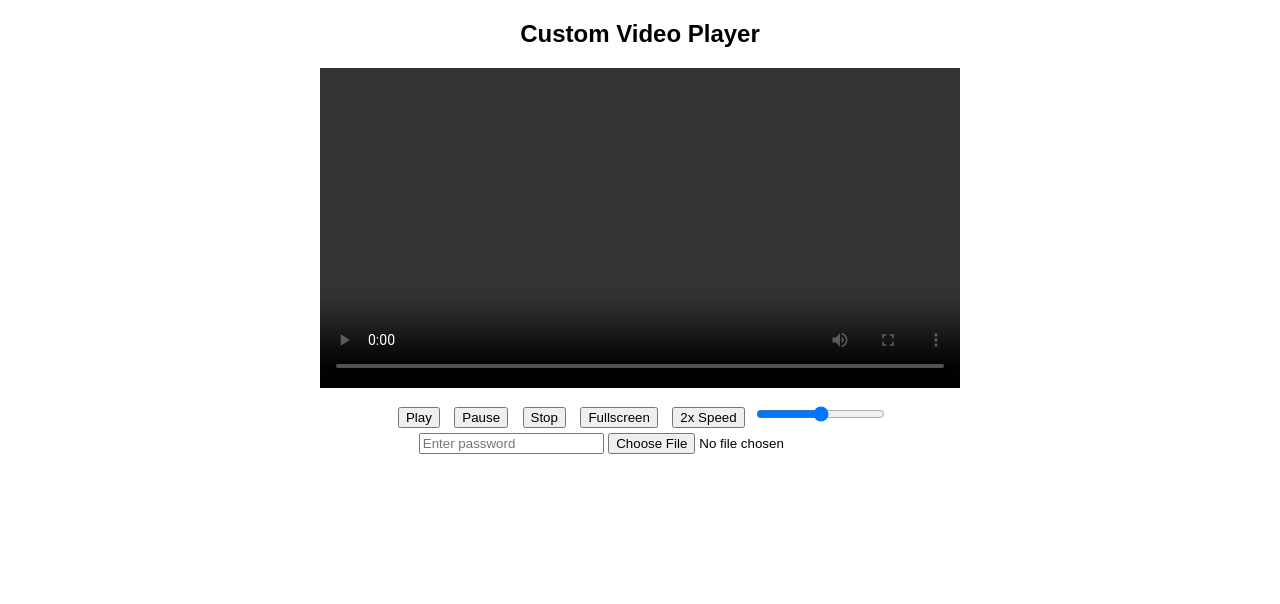
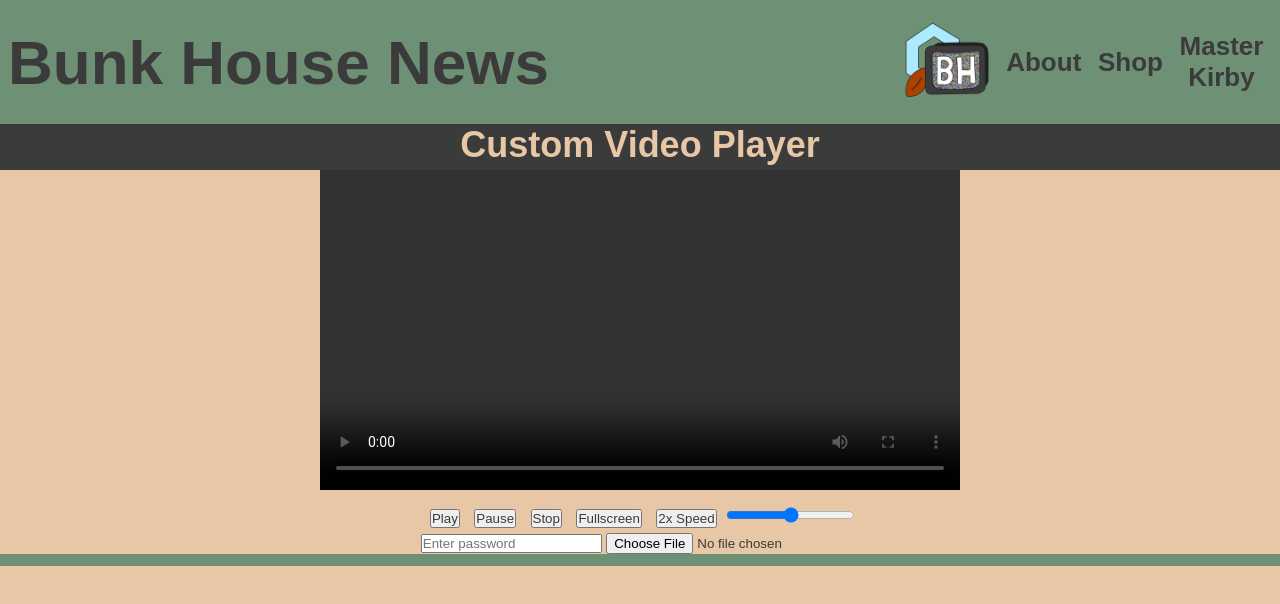
Before and after one commit to Qurtis6/BunkHouseNews, a plain HTML site: page bunkhousetv.html in a window 1280 px wide. Drawn offline with Linux system fonts and the light colour scheme.

Commit message:
added navbar to bunkhouse tv

```diff
--- a/bunkhousetv.html
+++ b/bunkhousetv.html
@@ -4,6 +4,7 @@
     <meta charset="UTF-8">
     <meta name="viewport" content="width=device-width, initial-scale=1.0">
     <title>Custom Video Player</title>
+    <link rel="stylesheet" href="css/style.css" />
     <style>
         body { font-family: Arial, sans-serif; text-align: center; }
         #video-container { max-width: 640px; margin: auto; }
@@ -11,6 +12,8 @@
         .controls { margin-top: 10px; }
         button { margin: 5px; }
     </style>
+    <nav id="nav"></nav>
+    <script src="nav.js"></script>
 </head>
 <body>
     <h2>Custom Video Player</h2>
```
